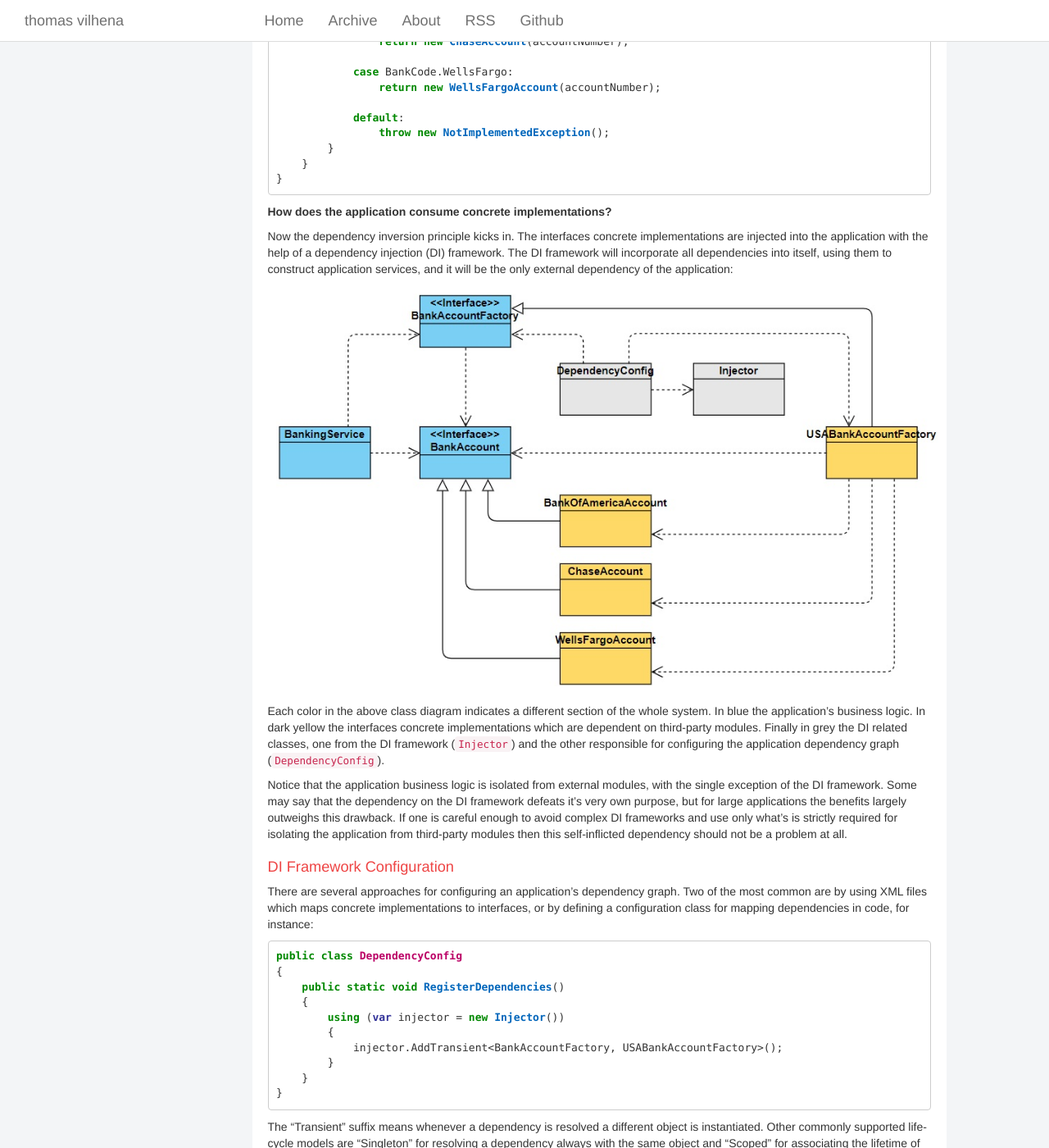
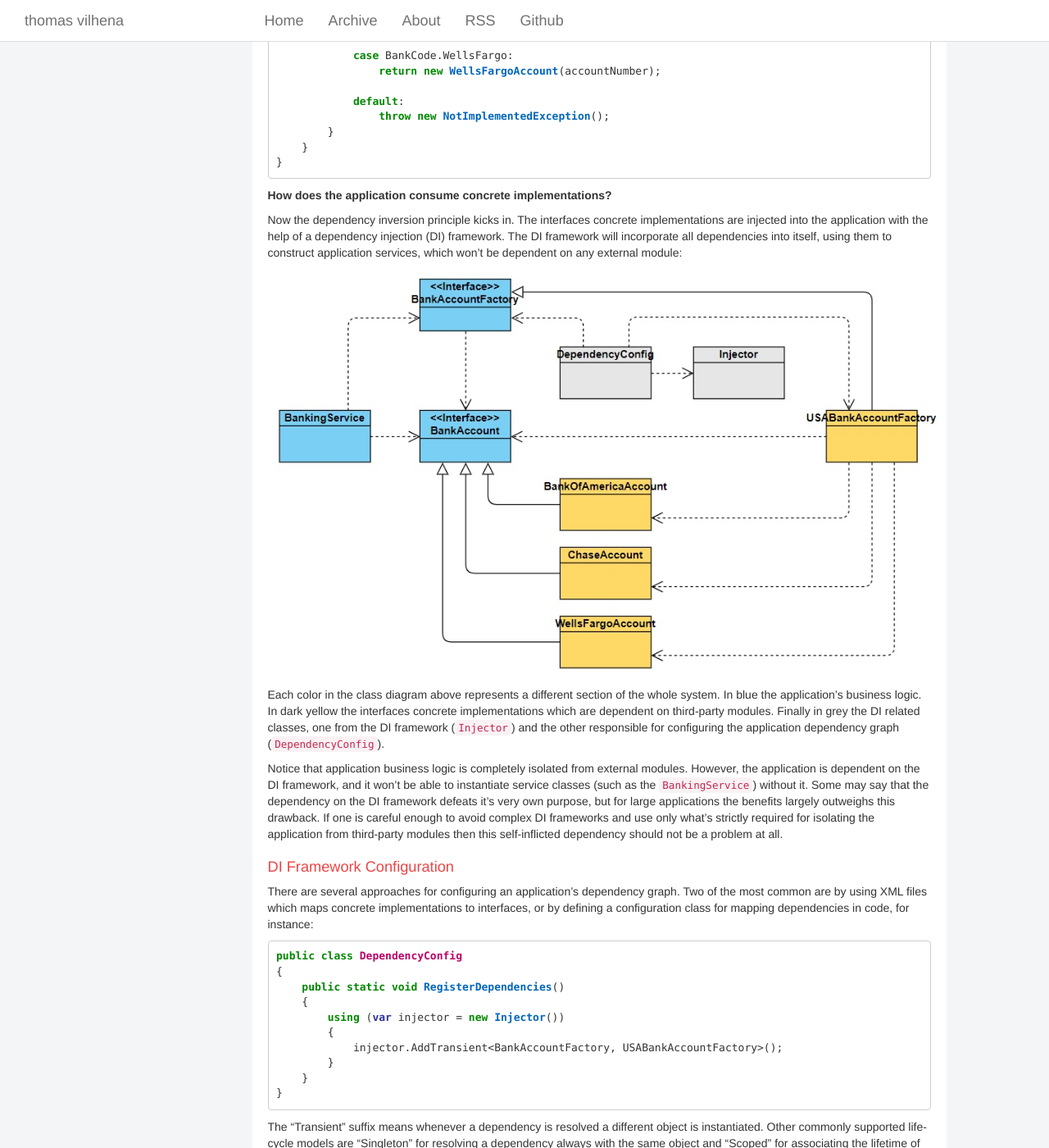
Before and after one commit to TCGV/blog, a Jekyll site: the page built from _posts/2019-07-23-integrating-third-party-modules.md, in a window 1280 px wide and 1400 px high, scrolled down 2383 px. Shown: the whole window at 82% size. Built offline with Jekyll 4.4.1, drawn with Linux system fonts in a browser that asks for light colours; some of the changed text lies outside the part shown.

Commit message:
Updating post text

```diff
--- a/_posts/2019-07-23-integrating-third-party-modules.md
+++ b/_posts/2019-07-23-integrating-third-party-modules.md
@@ -24,12 +24,12 @@ A web-based API (Application Programming Interface) provides a set of functional
   <img style="max-height: 200px; max-width: 100%; margin: 10px" src="{{ site.baseurl }}/images/p1/web-api.png" alt="web-api"/>
 </p>
 
-The next section will cover the dependency management challenge that arises when integrating third-party modules into applications.
+The next section covers the dependency management challenge that arises when integrating third-party modules into applications.
 
 Dependency Management
 ============
 
-Integrating with external modules can be treacherous, since it's easy to fall into the trap of referencing it's classes (or APIs) directly  producing tightly coupled code. One property of coupled code is that it's resistant to change, making it difficult to deal with change requirements, package updates or replacing third-party modules altogether.
+Integrating with external modules can be treacherous, since it's easy to fall into the trap of referencing it's classes (or APIs) directly from business logic classes, producing tightly coupled code. One property of coupled code is that it's resistant to change, making it difficult to deal with change requirements, package updates or replacing third-party modules altogether.
 
 Hence, there's a need for a module dependency management approach that protects the application from coupling with external code, improving it's flexibility and overall architecture. This is achieved by applying the Dependency Inversion principle, which dictates that <i>"the application should depend on abstractions, not concretions"</i>.
 
@@ -117,15 +117,15 @@ public class USABankAccountFactory : BankAccountFactory
 
 <b>How does the application consume concrete implementations?</b>
 
-Now the dependency inversion principle kicks in. The interfaces concrete implementations are injected into the application with the help of a dependency injection (DI) framework. The DI framework will incorporate all dependencies into itself, using them to construct application services, and it will be the only external dependency of the application:
+Now the dependency inversion principle kicks in. The interfaces concrete implementations are injected into the application with the help of a dependency injection (DI) framework. The DI framework will incorporate all dependencies into itself, using them to construct application services, which won't be dependent on any external module:
 
 <p align="center">
   <img style="max-height: 500px; max-width: 100%; margin: 10px" src="{{ site.baseurl }}/images/p1/uml-injection.JPG" alt="uml-injection"/>
 </p>
 
-Each color in the above class diagram indicates a different section of the whole system. In blue the application's business logic. In dark yellow the interfaces concrete implementations which are dependent on third-party modules. Finally in grey the DI related classes, one from the DI framework (`Injector`) and the other responsible for configuring the application dependency graph (`DependencyConfig`).
+Each color in the class diagram above represents a different section of the whole system. In blue the application's business logic. In dark yellow the interfaces concrete implementations which are dependent on third-party modules. Finally in grey the DI related classes, one from the DI framework (`Injector`) and the other responsible for configuring the application dependency graph (`DependencyConfig`).
 
-Notice that the application business logic is isolated from external modules, with the single exception of the DI framework. Some may say that the dependency on the DI framework defeats it's very own purpose, but for large applications the benefits largely outweighs this drawback. If one is careful enough to avoid complex DI frameworks and use only what's is strictly required for isolating the application from third-party modules then this self-inflicted dependency should not be a problem at all.
+Notice that application business logic is completely isolated from external modules. However, the application is dependent on the DI framework, and it won't be able to instantiate service classes (such as the `BankingService`) without it. Some may say that the dependency on the DI framework defeats it's very own purpose, but for large applications the benefits largely outweighs this drawback. If one is careful enough to avoid complex DI frameworks and use only what's strictly required for isolating the application from third-party modules then this self-inflicted dependency should not be a problem at all.
 
 DI Framework Configuration
 ============
```
Also changed, not shown: other parts of _posts/2019-07-23-integrating-third-party-modules.md (+1 -1 lines).
